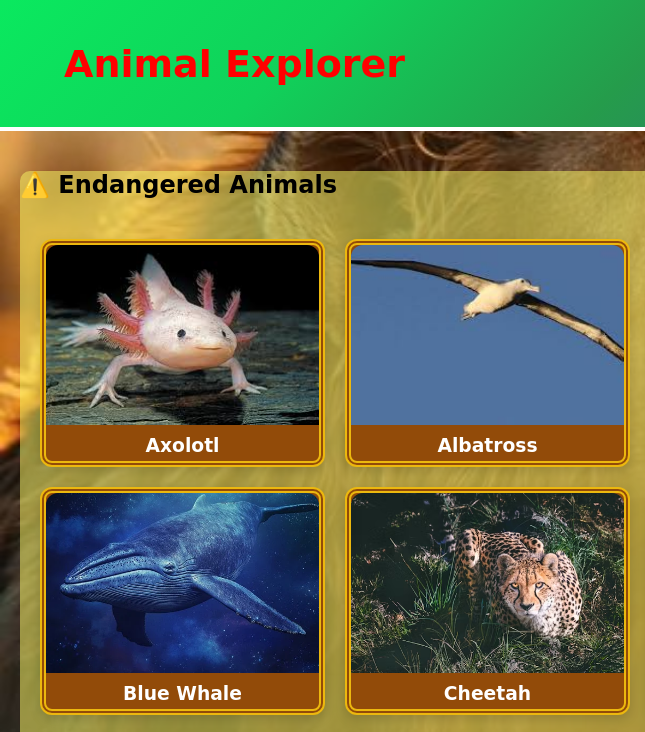
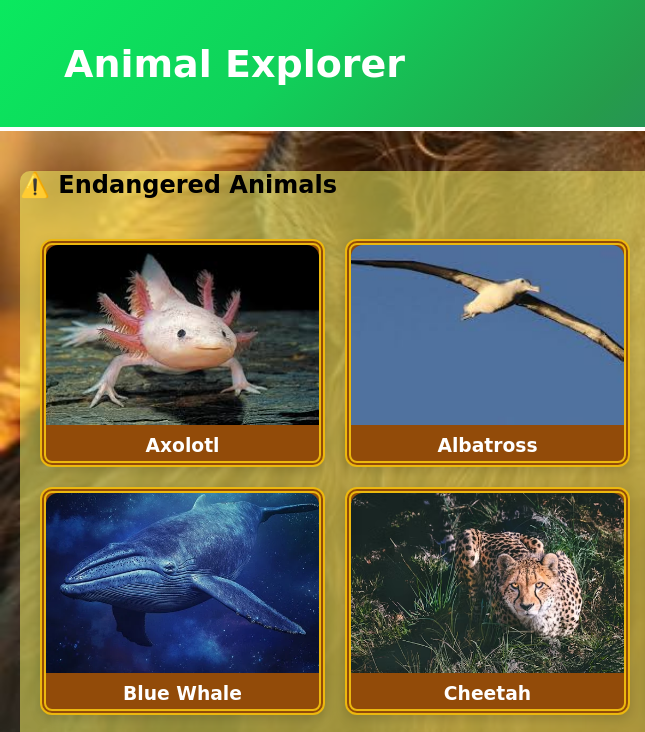
Before and after one commit to Sishir-K/Animal-Explorer, a plain HTML site: page index.html in a window 1280 px wide. Shown: the top 732 px of the page, 0-645 px from the left. Drawn offline with Linux system fonts and the light colour scheme; a web font is replaced by a local one.

Commit message:
Revert "User help"
This reverts commit d6d0cbf2978266042df69dfc54cd95ccd93ae093.

Reverting incorrect commits

```diff
--- a/style.css
+++ b/style.css
@@ -89,8 +89,8 @@ body {
 }
 
 a {
-    text-decoration: none;
-    color: red;
+    text-decoration: red;
+    color: inherit;
 }
 
 .types {
```
